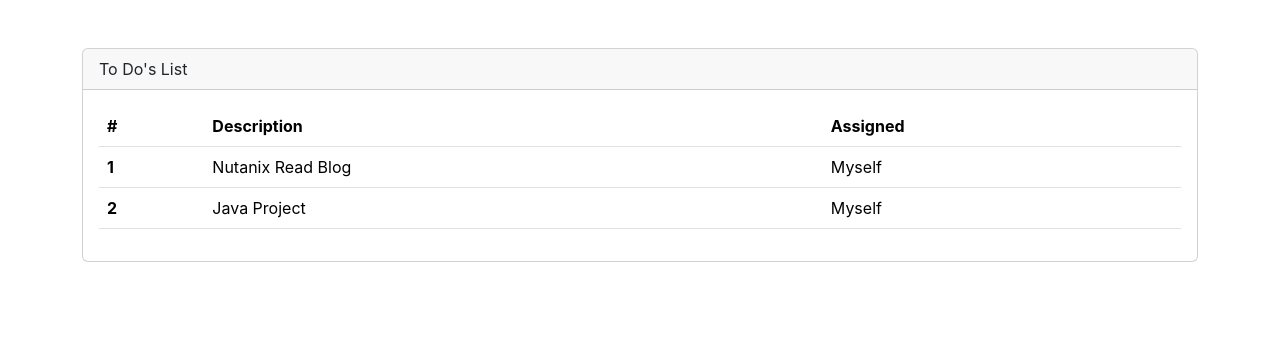
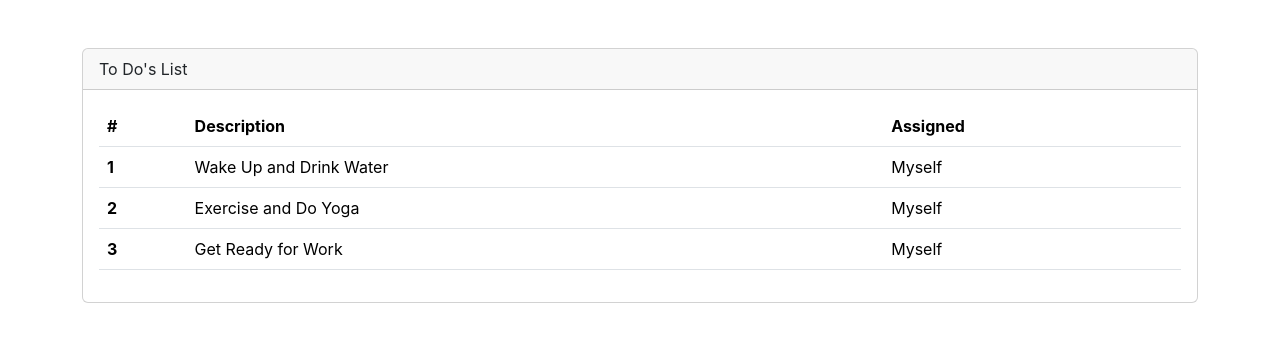
Before and after one commit to shambho55/React-and-SpringBoot-Project, a React (Create React App) app in the folder react-to-do-list/: page / in a window 1280 px wide. Shown: the top 342 px of the page. Built offline with nearby package versions, Linux system fonts and the light colour scheme.

Commit message:
using-props

```diff
--- a/react-to-do-list/src/App.js
+++ b/react-to-do-list/src/App.js
@@ -3,6 +3,14 @@ import './App.css';
 import ToDoRowItem from './components/ToDoRowItem';
 
 function App() {
+
+
+  const todos = [
+    {rowNumber: 1, rowDescription: "Wake Up and Drink Water", rowAssigned: "Myself"},
+    {rowNumber: 2, rowDescription: "Exercise and Do Yoga", rowAssigned: "Myself"},
+    {rowNumber: 3, rowDescription: "Get Ready for Work", rowAssigned: "Myself"}
+  ]
+
   return (
 
     <div className='mt-5 container'>
@@ -20,12 +28,9 @@ function App() {
               </tr>
             </thead>
             <tbody>
-              <ToDoRowItem />
-              <tr>
-                <th scope='col'>2</th>
-                <td>Java Project</td>
-                <td>Myself</td>
-              </tr>
+              <ToDoRowItem rowNumber={todos[0].rowNumber} rowDescription={todos[0].rowDescription} rowAssigned={todos[0].rowAssigned}/>
+              <ToDoRowItem rowNumber={todos[1].rowNumber} rowDescription={todos[1].rowDescription} rowAssigned={todos[1].rowAssigned}/>
+              <ToDoRowItem rowNumber={todos[2].rowNumber} rowDescription={todos[2].rowDescription} rowAssigned={todos[2].rowAssigned}/>
             </tbody>
           </table>
         </div>
--- a/react-to-do-list/src/components/ToDoRowItem.js
+++ b/react-to-do-list/src/components/ToDoRowItem.js
@@ -1,11 +1,10 @@
-function ToDoRowItem(){
-
+function ToDoRowItem(props){
     return (
 
         <tr>
-            <th scope='col'>1</th>
-            <td>Nutanix Read Blog</td>
-            <td>Myself</td>
+            <th scope='col'>{props.rowNumber}</th>
+            <td>{props.rowDescription}</td>
+            <td>{props.rowAssigned}</td>
         </tr>
 
     )
```
